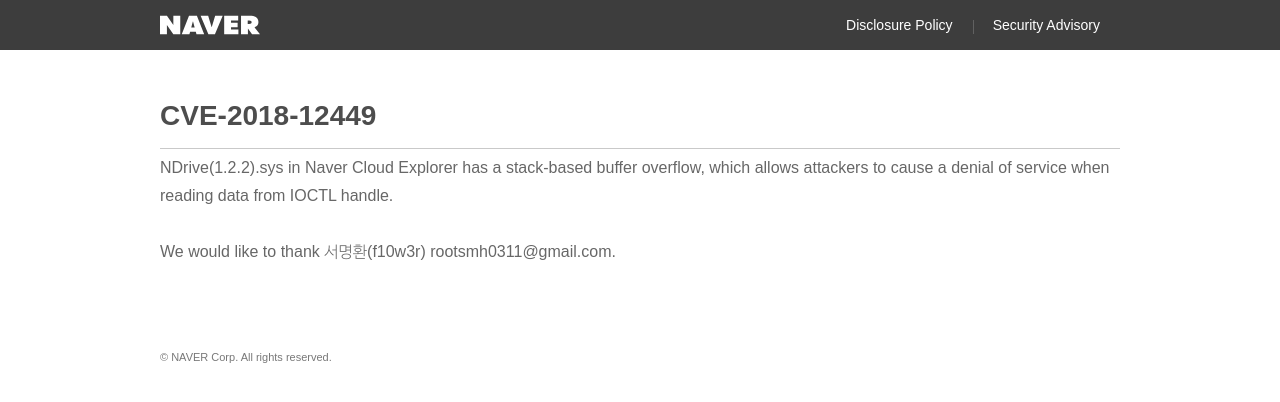
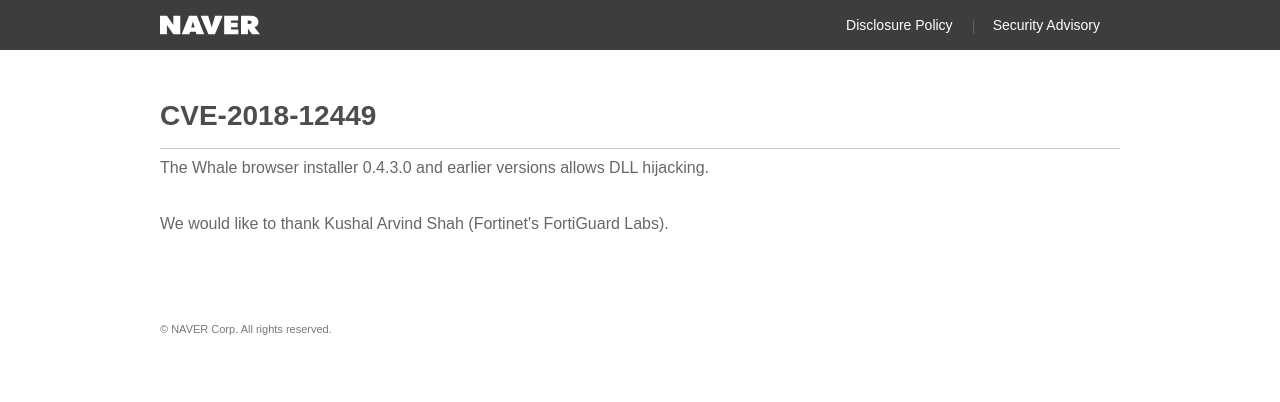
Before and after one commit to naver/security-advisory, a Jekyll site: the page built from _posts/2018-10-10-cve-2018-12449.md, in a window 1280 px wide. Shown: the top 402 px of the page. Built offline with Jekyll 4.4.1, drawn with Linux system fonts in a browser that asks for light colours; some web fonts are replaced.

Commit message:
Update 2018-10-10-cve-2018-12449.md

```diff
--- a/_posts/2018-10-10-cve-2018-12449.md
+++ b/_posts/2018-10-10-cve-2018-12449.md
@@ -1,6 +1,6 @@
 ---
 layout:      post
 title:       "CVE-2018-12449"
-description: "NDrive(1.2.2).sys in Naver Cloud Explorer has a stack-based buffer overflow, which allows attackers to cause a denial of service when reading data from IOCTL handle."
-credit:      "서명환(f10w3r) rootsmh0311@gmail.com"
+description: "The Whale browser installer 0.4.3.0 and earlier versions allows DLL hijacking."
+credit:      "Kushal Arvind Shah (Fortinet's FortiGuard Labs)"
 ---
```
